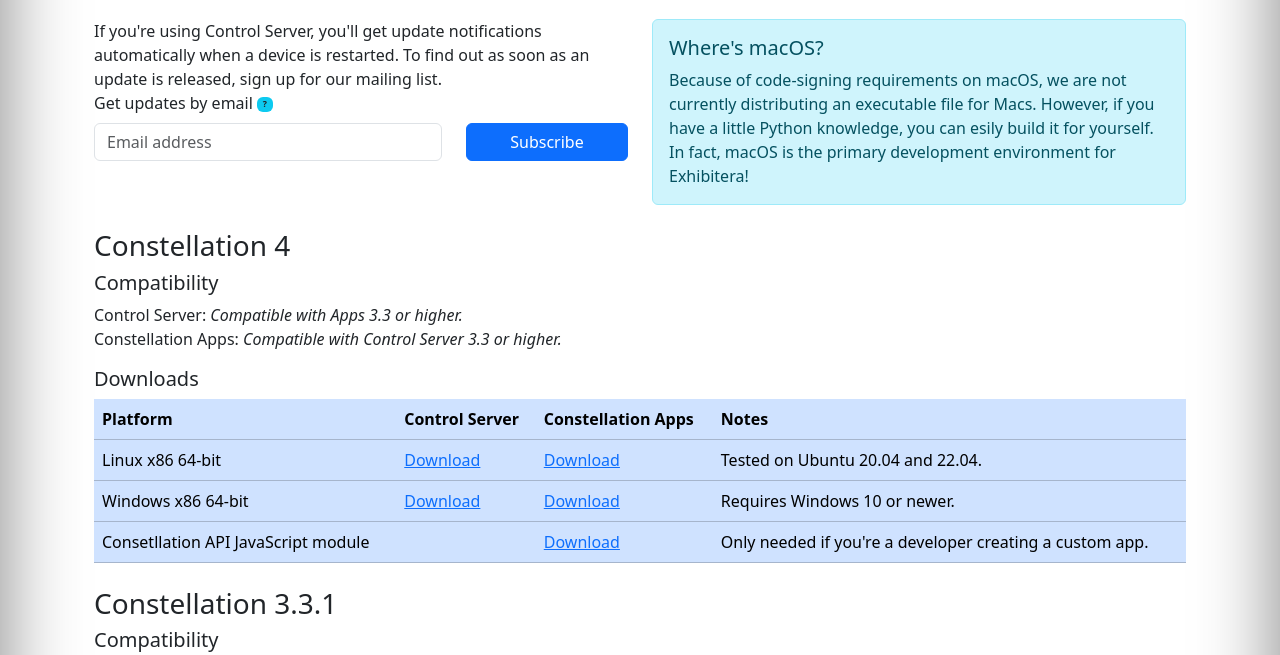
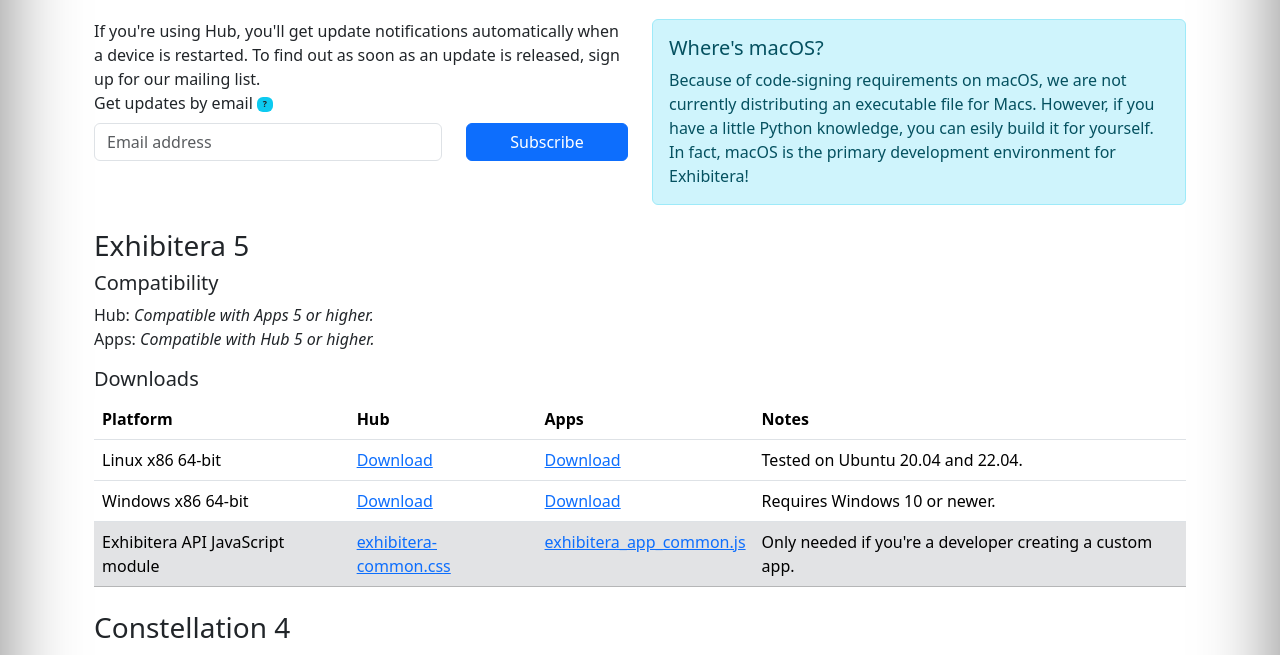
Before and after one commit to Cosmic-Chatter/Exhibitera-webpage, a plain HTML site: page download/index.html in a window 1280 px wide. Shown: the part 121-776 px from the top of the page. Drawn offline with nearby package versions, Linux system fonts and the light colour scheme.

Commit message:
Update for exhibitera 5

```diff
--- a/download/index.html
+++ b/download/index.html
@@ -113,7 +113,7 @@
 
     <div class='row mt-3 gy-2'>
       <div class="col-12 col-md-6">
-        If you're using Control Server, you'll get update notifications automatically when a device is restarted. To find out as soon as an update is released, sign up for our mailing list.
+        If you're using Hub, you'll get update notifications automatically when a device is restarted. To find out as soon as an update is released, sign up for our mailing list.
 
         <div class="row align-items-end">
           <div class="col-8">
@@ -137,6 +137,48 @@
           <H5>Where's macOS?</H5>
           Because of code-signing requirements on macOS, we are not currently distributing an executable file for Macs. However, if you have a little Python knowledge, you can esily build it for yourself. In fact, macOS is the primary development environment for Exhibitera!
         </div>
+      </div>
+
+      <!-- 5 -->
+      <div class='col-12'>
+        <H3>Exhibitera 5</H3>
+        <H5>Compatibility</H5>
+        <p>
+          Hub: <i>Compatible with Apps 5 or higher.</i>
+          <br>
+          Apps: <i>Compatible with Hub 5 or higher.</i>
+        </p>
+        <H5>Downloads</H5>
+        <table class="table">
+          <thead>
+            <tr>
+              <th scope="col">Platform</th>
+              <th scope="col">Hub</th>
+              <th scope="col">Apps</th>
+              <th scope="col">Notes</th>
+            </tr>
+          </thead>
+          <tbody>
+            <tr>
+              <td>Linux x86 64-bit</td>
+              <td><a href="https://github.com/Cosmic-Chatter/Exhibitera/releases/download/5.0/Exhibitera_Hub_5_Linux_x86_64.zip">Download</a></td>
+              <td><a href="https://github.com/Cosmic-Chatter/Exhibitera/releases/download/5.0/Exhibitera_Apps_5_Linux_x86_64.zip">Download</a></td>
+              <td>Tested on Ubuntu 20.04 and 22.04.</td>
+            </tr>
+            <tr>
+              <td>Windows x86 64-bit</td>
+              <td><a href="https://github.com/Cosmic-Chatter/Exhibitera/releases/download/5.0/Exhibitera_Hub_5_Windows_x86_64.zip">Download</a></td>
+              <td><a href="https://github.com/Cosmic-Chatter/Exhibitera/releases/download/5.0/Exhibitera_Apps_5_Windows_x86_64.zip">Download</a></td>
+              <td>Requires Windows 10 or newer.</td>
+            </tr>
+            <tr class="table-secondary">
+              <td>Exhibitera API JavaScript module</td>
+              <td><a href="api/5/exhibitera-common.css" download="exhibitera-common.css">exhibitera-common.css</a></td></td>
+              <td><a href="api/5/exhibitera_app_common.js" download="exhibitera_app_common.js">exhibitera_app_common.js</a></td>
+              <td>Only needed if you're a developer creating a custom app.</td>
+            </tr>
+          </tbody>
+        </table>
       </div>
 
       <!-- 4 -->
```
